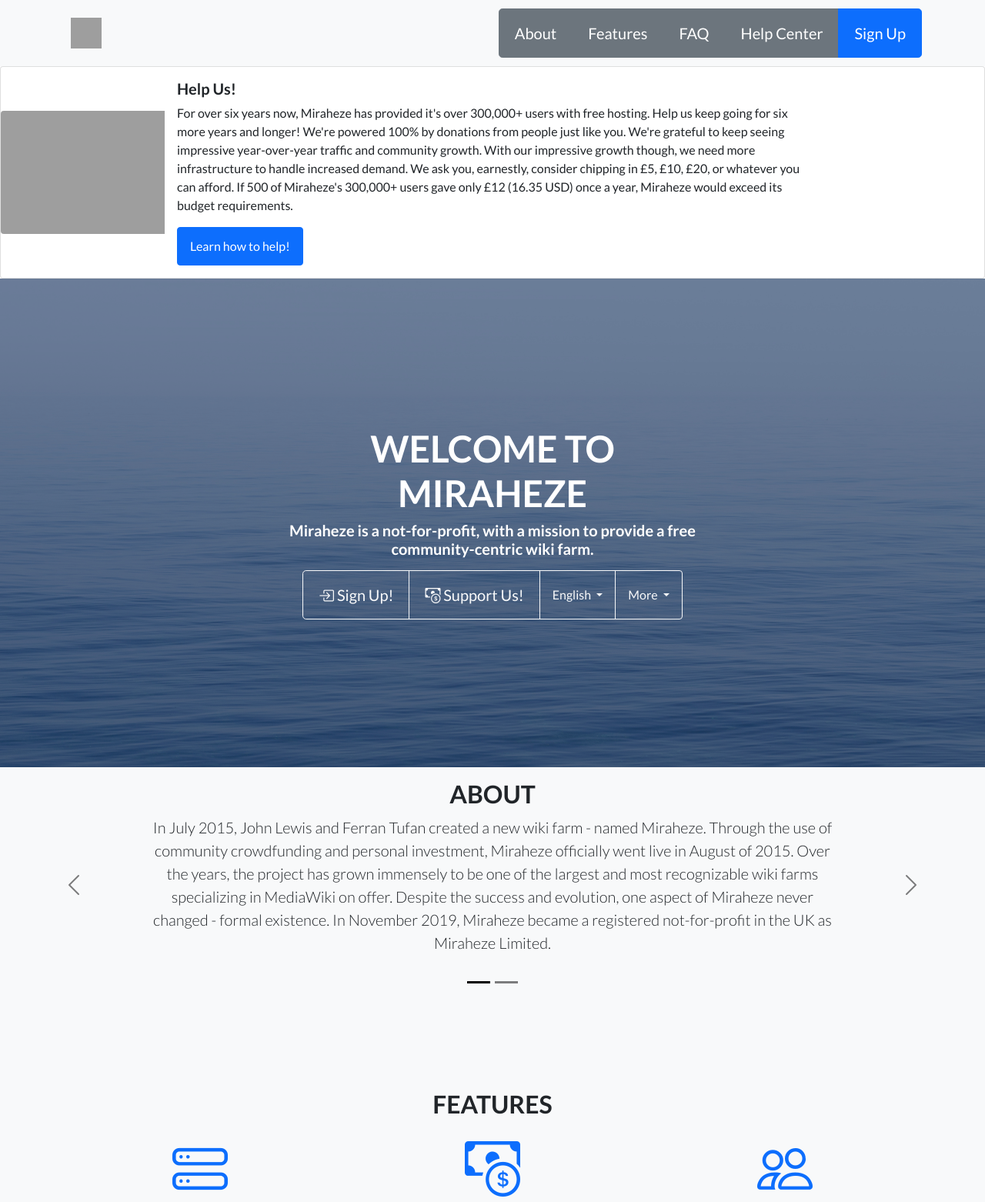
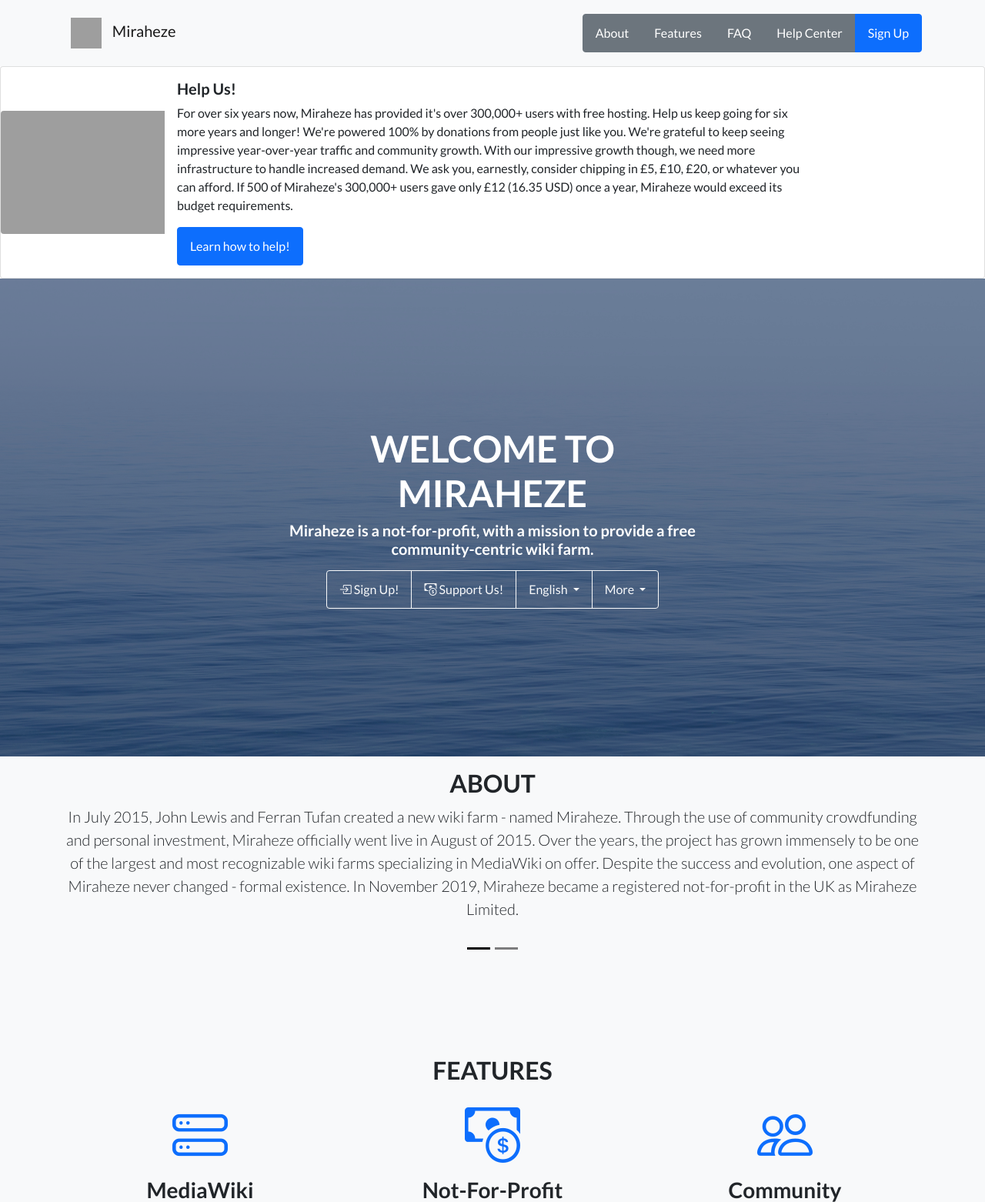
Before and after one commit to miraheze/landing, a PHP site: page /index.php in a window 1280 px wide. Shown: the top 1562 px of the page at 77% size. Run offline with PHP 8.4, Linux system fonts and the light colour scheme; data that the repository does not hold is empty; grey boxes are pictures that could not be loaded.

Commit message:
Update index.php

```diff
--- a/index.php
+++ b/index.php
@@ -8,7 +8,7 @@ require_once __DIR__ . '/getTranslations.php';
 		<meta charset="utf-8" />
 		<meta name="viewport" content="width=device-width, initial-scale=1, shrink-to-fit=no" />
 		<meta name="description" content="" />
-		<title><?php echo( getTranslation( 'header-text' ) ); ?></title>
+		<title>Miraheze</title>
 		<link rel="icon" type="image/x-icon" href="https://meta.miraheze.org/favicon.ico" />
 		<link href="https://cdn.jsdelivr.net/npm/bootstrap-icons@1.5.0/font/bootstrap-icons.css" rel="stylesheet" type="text/css" />
 		<link href="https://fonts.googleapis.com/css?family=Lato:300,400,700,300italic,400italic,700italic" rel="stylesheet" type="text/css" />
@@ -19,20 +19,20 @@ require_once __DIR__ . '/getTranslations.php';
 			<div class="container">
 				<a class="navbar-brand" href="#">
 					<img class="logo" src="https://static.miraheze.org/metawiki/3/35/Miraheze_Logo.svg" alt="Logo" style="height:3em; width:3em; padding:0.5em;">
-					<?php echo( getTranslation( 'header-text' ) ); ?>
+					Miraheze
 				</a>
 
-				<div class="btn-group btn-group-lg" role="group">
+				<div class="btn-group" role="group">
 					<a class="btn btn-secondary" href="#about">
 						About
 					</a>
 					<a class="btn btn-secondary" href="#features">
 						Features
 					</a>
-					<a class="btn btn-secondary" href="https://meta.miraheze.org/wiki/Special:MyLanguage/FAQ">
+					<a class="btn btn-secondary d-sm-none" href="https://meta.miraheze.org/wiki/Special:MyLanguage/FAQ">
 						FAQ
 					</a>
-					<a class="btn btn-secondary" href="https://meta.miraheze.org/wiki/Special:MyLanguage/Help_center">
+					<a class="btn btn-secondary d-sm-none" href="https://meta.miraheze.org/wiki/Special:MyLanguage/Help_center">
 						Help Center
 					</a>
 					<a class="btn btn-primary" href="https://meta.miraheze.org/wiki/Special:CreateAccount">
@@ -72,8 +72,8 @@ require_once __DIR__ . '/getTranslations.php';
 							</h5>
 						</div>
 						<center>
-							<div class="btn-group btn-group-lg" role="group">
-								<a class="btn btn-xl btn-outline-light" href="https://meta.miraheze.org/wiki/Special:CreateAccount">
+							<div class="btn-group" role="group">
+								<a class="btn btn-xl btn-outline-light d-sm-none" href="https://meta.miraheze.org/wiki/Special:CreateAccount">
 									<i class="bi bi-box-arrow-in-right"></i>
 									Sign Up!
 								</a>
@@ -186,6 +186,12 @@ require_once __DIR__ . '/getTranslations.php';
 										<a class="dropdown-item" href="https://meta.miraheze.org/wiki/Special:MyLanguage/Organisation">
 											Organisation information
 										</a>
+										<a class="dropdown-item d-lg-none" href="https://meta.miraheze.org/wiki/Special:MyLanguage/FAQ">
+											FAQ
+										</a>
+										<a class="dropdown-item d-lg-none" href="https://meta.miraheze.org/wiki/Special:MyLanguage/Help_center">
+											Help Center
+										</a>
 									</div>
 								</div>
 							</div>
@@ -202,7 +208,7 @@ require_once __DIR__ . '/getTranslations.php';
 				</div>
 				<div class="carousel-inner">
 					<div class="carousel-item active">
-						<section class="page-section text-dark" style="margin: 1em; padding: 0 10em 2em;">
+						<section class="page-section text-dark" style="margin: 1em; padding-bottom: 2em;">
 							<div class="container">
 								<h2 class="page-section-heading text-center text-uppercase text-dark">
 									About
@@ -220,22 +226,10 @@ require_once __DIR__ . '/getTranslations.php';
 					</div>
 					<div class="carousel-item">
 						<center>
-							<img src="https://static.miraheze.org/metawiki/0/03/Meta_Main_Page.png" class="d-block w-50 mb-5" alt="Miraheze Meta's Main Page">
+							<img src="https://static.miraheze.org/metawiki/0/03/Meta_Main_Page.png" class="d-block w-100 mb-5" alt="Miraheze Meta's Main Page">
 						</center>
-						<!--<div class="carousel-caption d-none d-md-block">
-							<h5>Miraheze Meta's Main Page</h5>
-							<p>This is how the main page of our central wiki (Miraheze Meta) looks while using the default skin (Vector).</p>
-						</div>-->
 					</div>
 				</div>
-				<button class="carousel-control-prev" type="button" data-bs-target="#about-slides" data-bs-slide="prev">
-					<span class="carousel-control-prev-icon" aria-hidden="true"></span>
-					<span class="visually-hidden">Previous</span>
-				</button>
-				<button class="carousel-control-next" type="button" data-bs-target="#about-slides" data-bs-slide="next">
-					<span class="carousel-control-next-icon" aria-hidden="true"></span>
-					<span class="visually-hidden">Next</span>
-				</button>
 			</div>
 		</section>
 		<section id="features" class="features-icons bg-light text-center">
```
